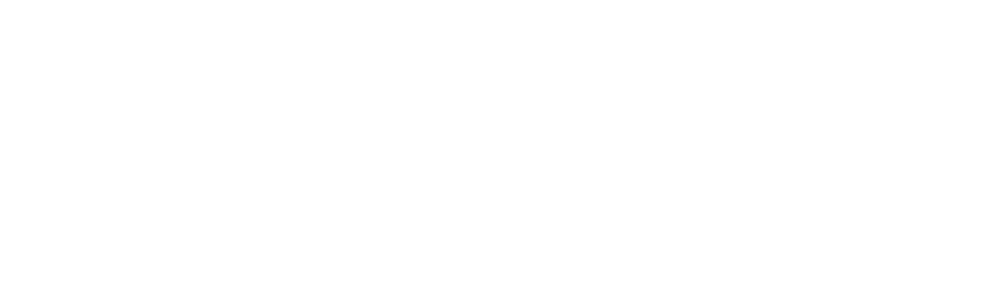
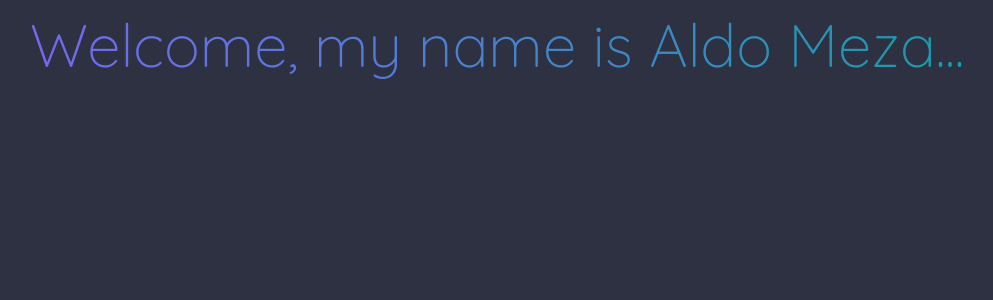
Before and after one commit to aldomeza-dev/aldoportfoliopage, a React (Create React App) app: page / in a window 1280 px wide. Shown: the top 300 px of the page, without its empty margins (143-1136 px from the left). Built offline with nearby package versions, Linux system fonts and the light colour scheme.

Commit message:
Setting up tallwind and main component

```diff
--- a/src/App.css
+++ b/src/App.css
@@ -1,38 +1,10 @@
-.App {
-  text-align: center;
+@import url('https://fonts.googleapis.com/css2?family=Quicksand:wght@300;400;500;600;700&display=swap');
+
+body {
+  background-color: #2d3142;
 }
 
-.App-logo {
-  height: 40vmin;
-  pointer-events: none;
+.mainTittle {
+  font-family: 'Quicksand', sans-serif;
+  font-weight: 300;
 }
-
-@media (prefers-reduced-motion: no-preference) {
-  .App-logo {
-    animation: App-logo-spin infinite 20s linear;
-  }
-}
-
-.App-header {
-  background-color: #282c34;
-  min-height: 100vh;
-  display: flex;
-  flex-direction: column;
-  align-items: center;
-  justify-content: center;
-  font-size: calc(10px + 2vmin);
-  color: white;
-}
-
-.App-link {
-  color: #61dafb;
-}
-
-@keyframes App-logo-spin {
-  from {
-    transform: rotate(0deg);
-  }
-  to {
-    transform: rotate(360deg);
-  }
-}
--- a/src/App.js
+++ b/src/App.js
@@ -3,7 +3,11 @@
 function App() {
   return (
     <div className='App'>
-
+      <div className='flex justify-center'>
+        <h1 className='mainTittle leading-normal text-6xl text-transparent bg-clip-text bg-gradient-to-r from-medium-slate-purple to-munsell-blue '>
+          Welcome, my name is Aldo Meza...
+        </h1>
+      </div>
     </div>
   )
 }
--- a/tailwind.config.js
+++ b/tailwind.config.js
@@ -2,7 +2,15 @@
 module.exports = {
   content: ['./src/App.js'],
   theme: {
-    extend: {},
+    extend: {
+      colors: {
+        'space-cadet-black': '#2D3142',
+        'munsell-blue': '#1b9aaa',
+        'majorelle-purple': '#5647de',
+        'medium-slate-purple': '#7568f0',
+        'alabaster-white': 'e3e4db',
+      },
+    },
   },
   plugins: [],
 }
```
